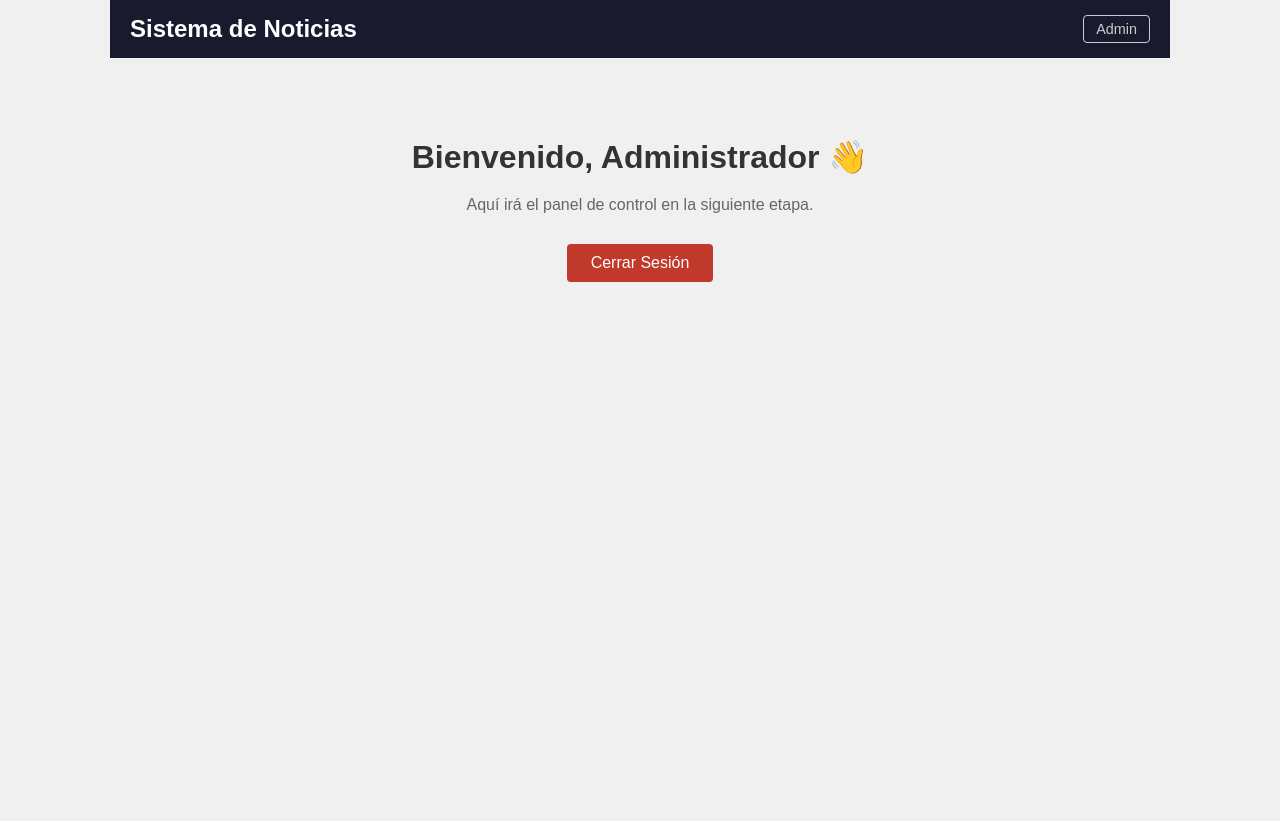
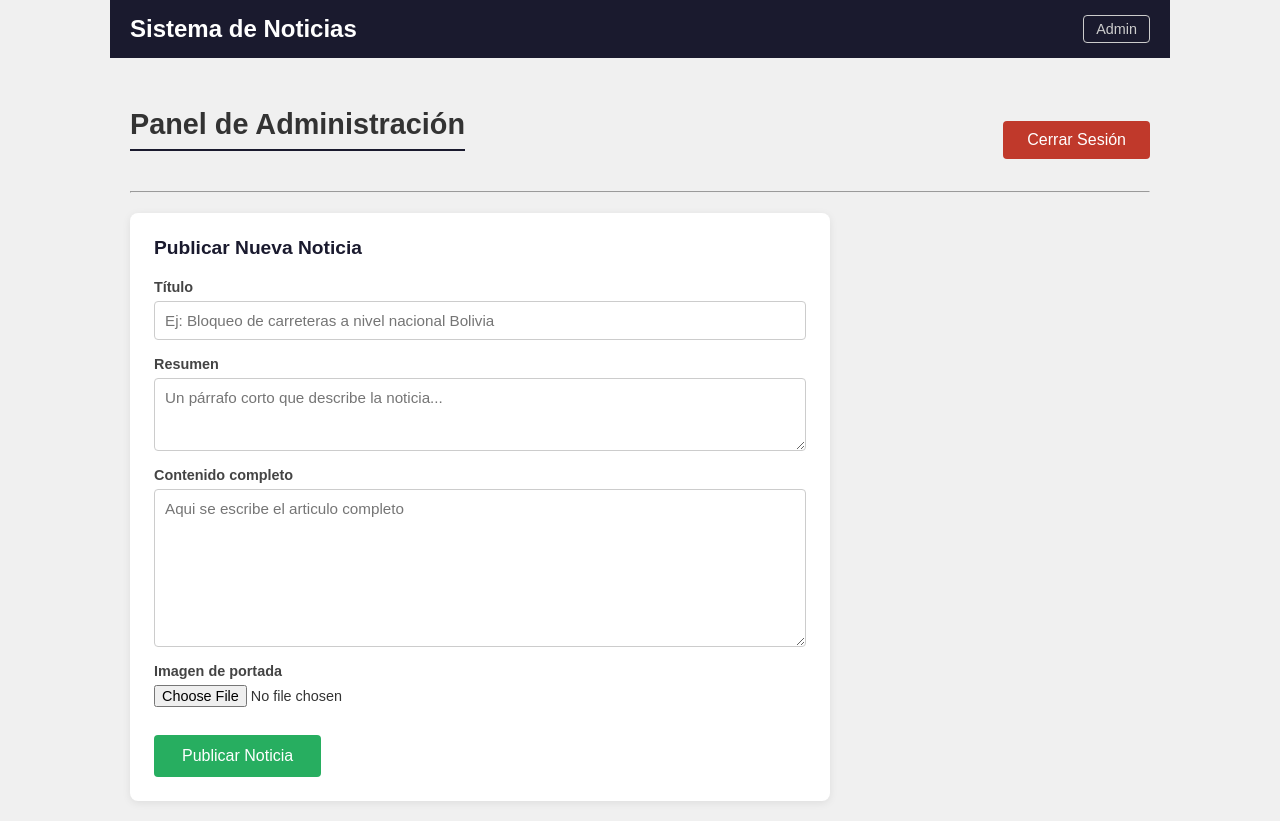
Before and after one commit to KleberVM/Flat-CMS-File-System-, a React (Vite) app in the folder frontend-noticias/: page /admin in a window 1280 px wide. Before the commit the page ends 800 px from the top, so only its background shows below. Built offline with nearby package versions, Linux system fonts and the light colour scheme; sample sign-in values are in the browser's storage.

Commit message:
Formulario de creacion de noticias

```diff
--- a/frontend-noticias/src/index.css
+++ b/frontend-noticias/src/index.css
@@ -171,3 +171,75 @@ nav {
 .btn-cerrar-sesion:hover {
     background-color: #a93226;
 }
+
+/* ── Formulario del Admin ── */
+.admin-formulario {
+    background: white;
+    padding: 24px;
+    border-radius: 8px;
+    box-shadow: 0 2px 8px rgba(0, 0, 0, 0.08);
+    max-width: 700px;
+}
+
+.admin-formulario h3 {
+    font-size: 1.2rem;
+    margin-bottom: 20px;
+    color: #1a1a2e;
+}
+
+/* Cada campo del formulario tiene un label arriba y el input abajo */
+.campo {
+    display: flex;
+    flex-direction: column;
+    margin-bottom: 16px;
+}
+
+.campo label {
+    font-weight: bold;
+    font-size: 0.9rem;
+    margin-bottom: 6px;
+    color: #444;
+}
+
+.campo input[type="text"],
+.campo textarea {
+    padding: 10px;
+    border: 1px solid #ccc;
+    border-radius: 4px;
+    font-size: 0.95rem;
+    font-family: Arial, sans-serif;
+    resize: vertical;
+}
+
+.campo input[type="text"]:focus,
+.campo textarea:focus {
+    outline: none;
+    border-color: #1a1a2e;
+    box-shadow: 0 0 0 2px rgba(26, 26, 46, 0.15);
+}
+
+.campo input[type="file"] {
+    font-size: 0.9rem;
+    margin-bottom: 4px;
+}
+
+/* Botón de publicar */
+.btn-publicar {
+    background-color: #27ae60;
+    color: white;
+    border: none;
+    padding: 12px 28px;
+    border-radius: 4px;
+    font-size: 1rem;
+    cursor: pointer;
+    margin-top: 8px;
+}
+
+.btn-publicar:hover {
+    background-color: #219150;
+}
+
+.btn-publicar:disabled {
+    background-color: #95a5a6;
+    cursor: not-allowed;
+}
--- a/frontend-noticias/src/pages/admin.jsx
+++ b/frontend-noticias/src/pages/admin.jsx
@@ -1,10 +1,19 @@
-import { useEffect } from "react";
+import { useEffect, useState } from "react";
 import { useNavigate } from "react-router-dom";
+import clienteAxios from "../api/axiosConfig";
 
 function Admin() {
   const navigate = useNavigate();
+  const [formulario, setFormulario] = useState({
+    titulo: "",
+    resumen: "",
+    contenido: "",
+  });
 
-  // Protección simple: si no hay sesión, manda al login
+  const [imagen, setImagen] = useState(null);
+
+  const [enviando, setEnviando] = useState(false);
+
   useEffect(() => {
     const esAdmin = localStorage.getItem("isAdmin");
     if (!esAdmin) {
@@ -12,18 +21,131 @@ function Admin() {
     }
   }, [navigate]);
 
+  const manejarCambio = (e) => {
+    setFormulario({
+      ...formulario,
+      [e.target.name]: e.target.value,
+    });
+  };
+
+  const manejarImagen = (e) => {
+    setImagen(e.target.files[0]);
+  };
+
+  const manejarEnvio = async (e) => {
+    e.preventDefault();
+
+    const datos = new FormData();
+    datos.append("titulo", formulario.titulo);
+    datos.append("resumen", formulario.resumen);
+    datos.append("contenido", formulario.contenido);
+    datos.append("imagen", imagen);
+
+    setEnviando(true);
+
+    try {
+      await clienteAxios.post("/noticias", datos, {
+        headers: { "Content-Type": "multipart/form-data" },
+      });
+
+      alert("¡Noticia publicada con éxito!");
+
+      setFormulario({ titulo: "", resumen: "", contenido: "" });
+
+      setImagen(null);
+      e.target.reset();
+    } catch (error) {
+      alert(
+        "Error al publicar la noticia. Revisa que todos los campos estén completos.",
+      );
+      console.error(error);
+    } finally {
+      setEnviando(false);
+    }
+  };
+
   const cerrarSesion = () => {
     localStorage.removeItem("isAdmin");
     navigate("/");
   };
 
   return (
-    <div className="admin-bienvenida">
-      <h2>Bienvenido, Administrador 👋</h2>
-      <p>Aquí irá el panel de control en la siguiente etapa.</p>
-      <button className="btn-cerrar-sesion" onClick={cerrarSesion}>
-        Cerrar Sesión
-      </button>
+    <div style={{ padding: "20px" }}>
+      <div
+        style={{
+          display: "flex",
+          justifyContent: "space-between",
+          alignItems: "center",
+        }}
+      >
+        <h2>Panel de Administración</h2>
+        <button className="btn-cerrar-sesion" onClick={cerrarSesion}>
+          Cerrar Sesión
+        </button>
+      </div>
+
+      <hr style={{ margin: "20px 0" }} />
+
+      <section className="admin-formulario">
+        <h3>Publicar Nueva Noticia</h3>
+
+        <form onSubmit={manejarEnvio}>
+          <div className="campo">
+            <label>Título</label>
+            <input
+              type="text"
+              name="titulo"
+              placeholder="Ej: Bloqueo de carreteras a nivel nacional Bolivia"
+              value={formulario.titulo}
+              onChange={manejarCambio}
+              required
+            />
+          </div>
+
+          <div className="campo">
+            <label>Resumen</label>
+            <textarea
+              name="resumen"
+              placeholder="Un párrafo corto que describe la noticia..."
+              value={formulario.resumen}
+              onChange={manejarCambio}
+              required
+              rows={3}
+            />
+          </div>
+
+          <div className="campo">
+            <label>Contenido completo</label>
+            <textarea
+              name="contenido"
+              placeholder="Aqui se escribe el articulo completo"
+              value={formulario.contenido}
+              onChange={manejarCambio}
+              required
+              rows={8}
+            />
+          </div>
+
+          <div className="campo">
+            <label>Imagen de portada</label>
+            <input
+              type="file"
+              accept="image/*"
+              onChange={manejarImagen}
+              required
+            />
+            {imagen && (
+              <small style={{ color: "green" }}>
+                Archivo seleccionado: {imagen.name}
+              </small>
+            )}
+          </div>
+
+          <button type="submit" className="btn-publicar" disabled={enviando}>
+            {enviando ? "Publicando..." : "Publicar Noticia"}
+          </button>
+        </form>
+      </section>
     </div>
   );
 }
```
